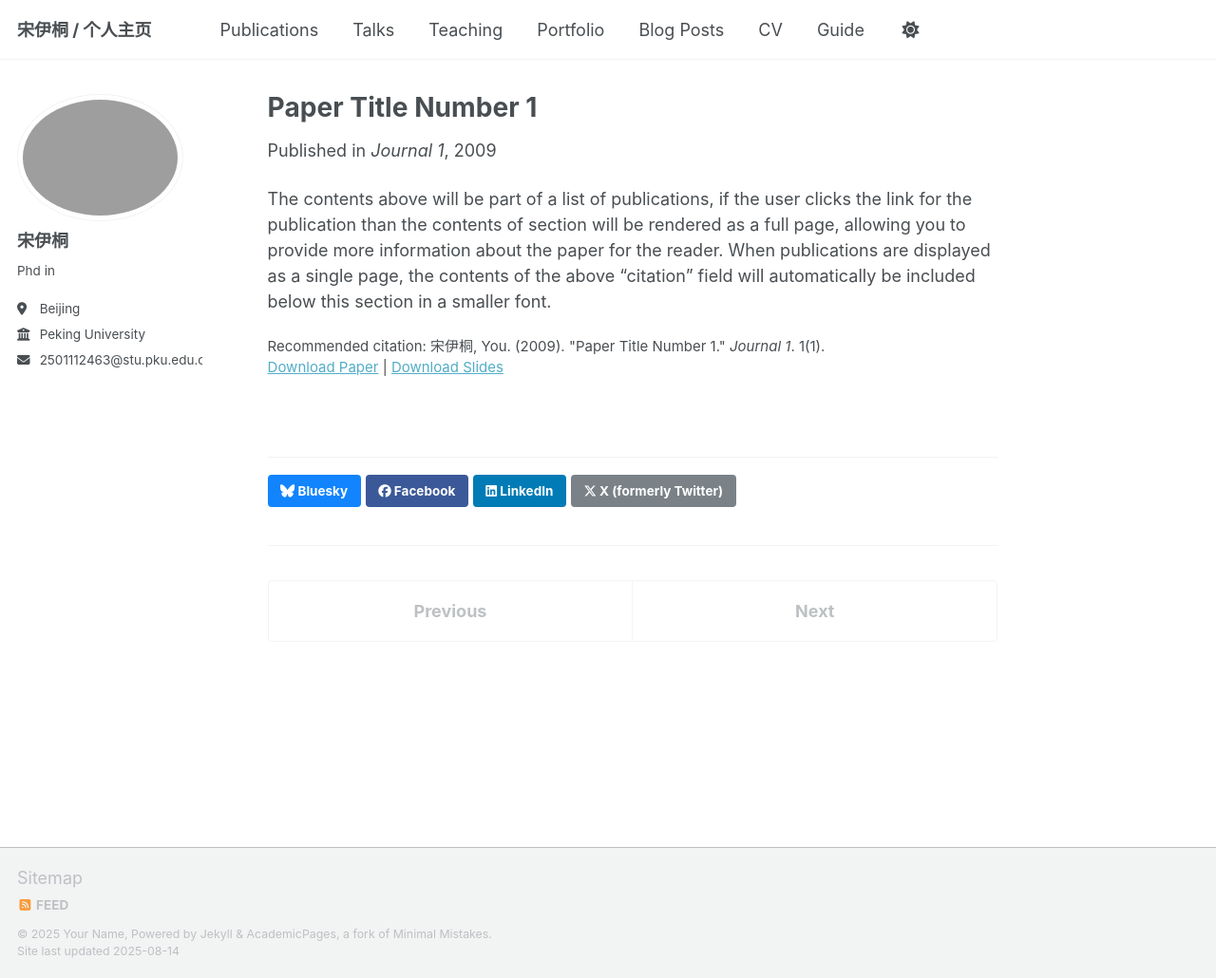
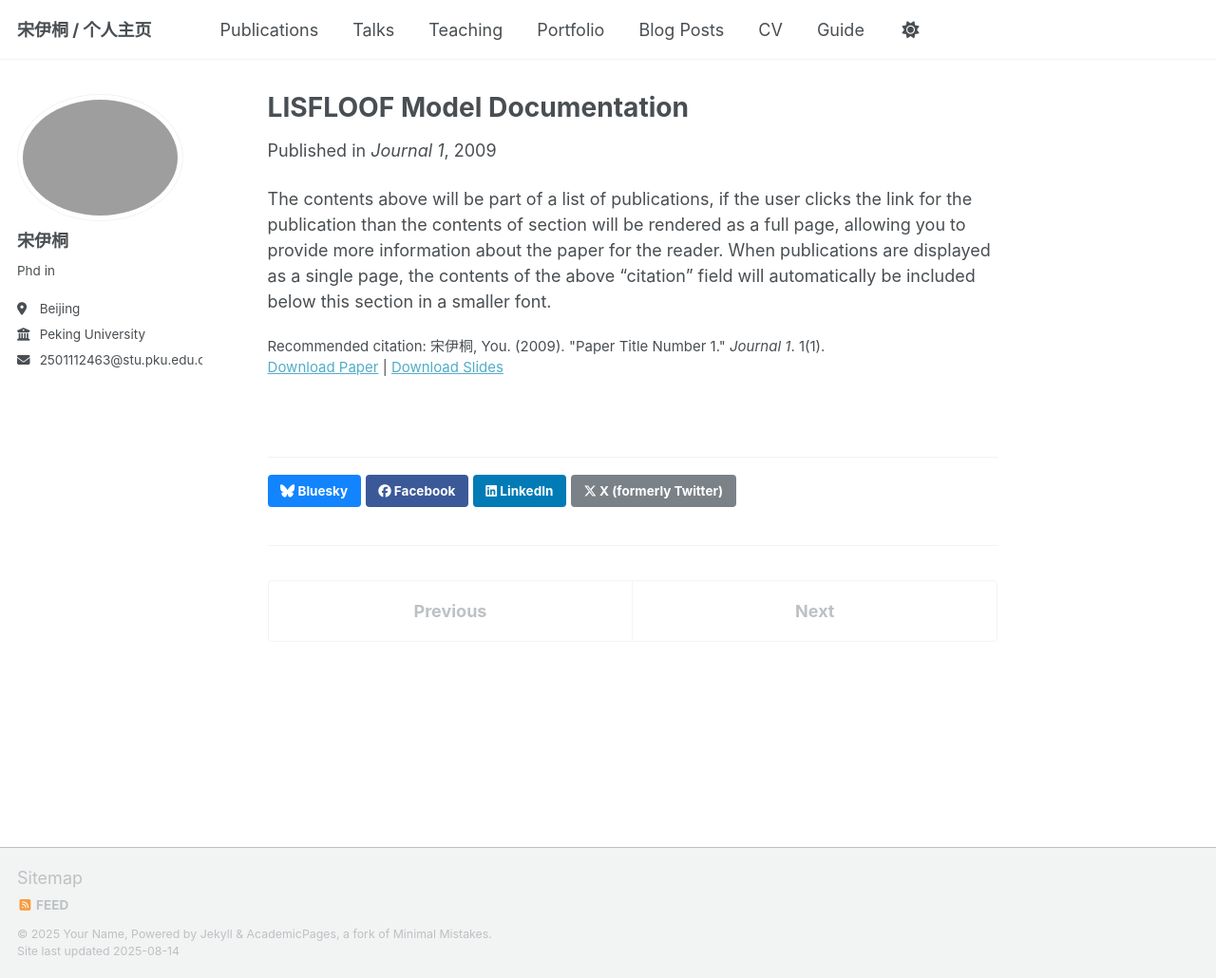
Before and after one commit to yitongSong-pku/yitongSong-pku.github.io, a Jekyll site: the page built from _publications/2009-10-01-paper-title-number-1.md, in a window 1280 px wide and 1030 px high. Shown: the whole window at 95% size. Built offline with Jekyll 4.4.1, drawn with Linux system fonts in a browser that asks for light colours; a script that is not in the unit is left out.

Commit message:
Update 2009-10-01-paper-title-number-1.md

```diff
--- a/_publications/2009-10-01-paper-title-number-1.md
+++ b/_publications/2009-10-01-paper-title-number-1.md
@@ -1,5 +1,5 @@
 ---
-title: "Paper Title Number 1"
+title: "LISFLOOF Model Documentation"
 collection: publications
 category: manuscripts
 permalink: /publication/2009-10-01-paper-title-number-1
```
